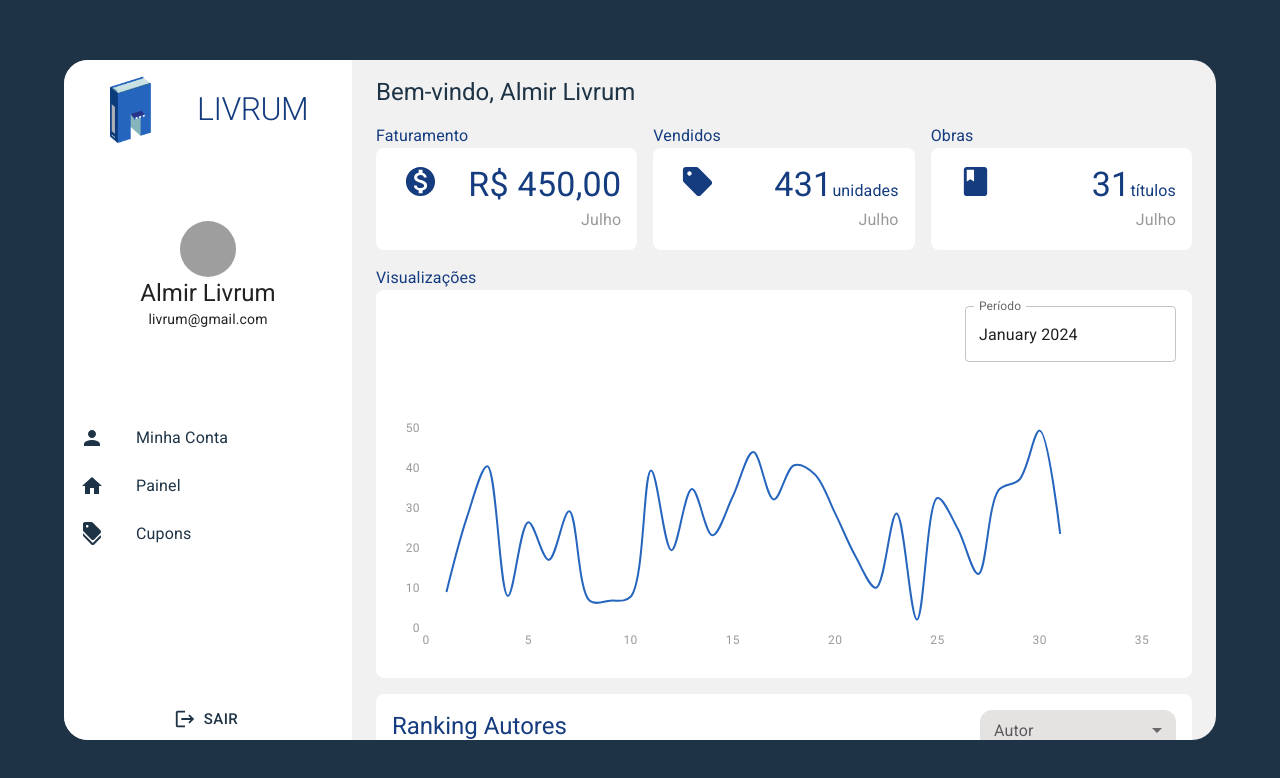
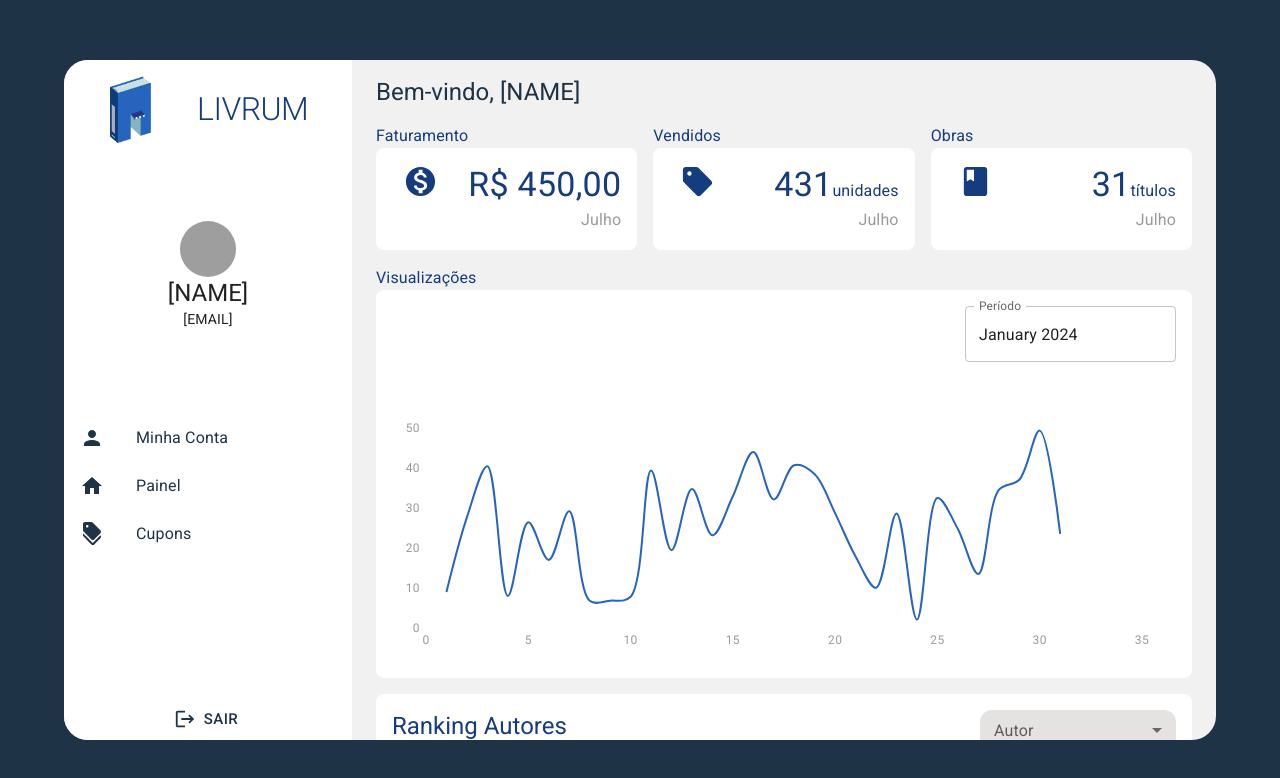
Before and after one commit to byte-stack-uefs/livrum, a Next.js app in the folder phase_4/app/webapp/: page /admin in a window 1280 px wide. Shown: the top 778 px of the page. Built offline with nearby package versions, Linux system fonts and the light colour scheme; grey boxes are pictures that could not be loaded.

Commit message:
Modificando valores default de usuário

```diff
--- a/phase_4/app/webapp/app/context.tsx
+++ b/phase_4/app/webapp/app/context.tsx
@@ -16,8 +16,8 @@ const defaultUser = {
     id: 1,
     tipo: "CLIENTE",
     status: "",
-    nome: "Almir Livrum",
-    email: "livrum@gmail.com",
+    nome: "[NAME]",
+    email: "[EMAIL]",
 };
 
 export const UserContext = createContext<UserContextType | null>(null);
```
